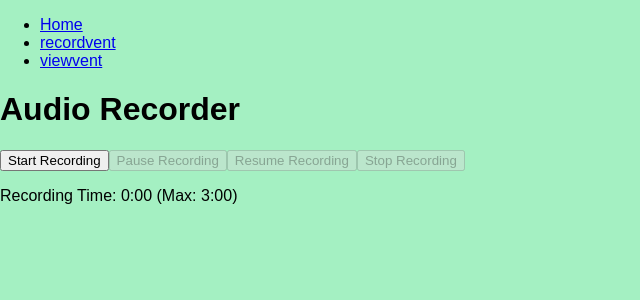
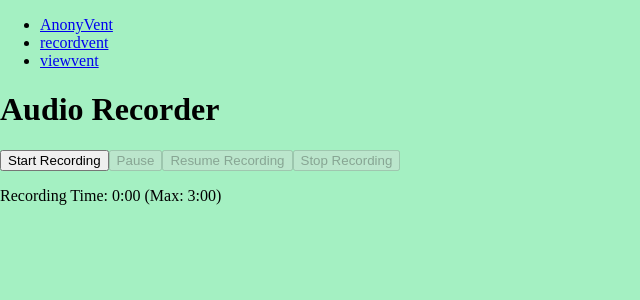
Before and after one commit to ChefOmarDee/AnonyVent, a React (Create React App) app in the folder client/: page /recordvent in a window 1280 px wide. Shown: the top 300 px of the page, without its empty margins (0-640 px from the left). Built offline with nearby package versions, Linux system fonts and the light colour scheme.

Commit message:
added font

```diff
--- a/client/src/index.css
+++ b/client/src/index.css
@@ -1,13 +1,12 @@
 body {
   margin: 0;
-  font-family: -apple-system, BlinkMacSystemFont, 'Segoe UI', 'Roboto', 'Oxygen',
-    'Ubuntu', 'Cantarell', 'Fira Sans', 'Droid Sans', 'Helvetica Neue',
-    sans-serif;
+  font-family: "Josefin Slab", serif;
+  font-optical-sizing: auto;
+  font-style: normal;
   -webkit-font-smoothing: antialiased;
   -moz-osx-font-smoothing: grayscale;
 }
 
 code {
-  font-family: source-code-pro, Menlo, Monaco, Consolas, 'Courier New',
-    monospace;
+  font-family: "Josefin Slab", serif;
 }
--- a/client/src/pages/Home.css
+++ b/client/src/pages/Home.css
@@ -1,6 +1,5 @@
 body {
     margin: 0;
-    font-family: Arial, sans-serif;
     background-color: #A4F0C2;
 }
 main {
--- /dev/null
+++ b/client/src/pages/Layout.css
@@ -0,0 +1,4 @@
+body {
+    font-size: 50px;
+    padding: 20px;
+}
--- a/client/src/pages/Layout.jsx
+++ b/client/src/pages/Layout.jsx
@@ -1,12 +1,13 @@
 import { Outlet, Link } from "react-router-dom";
 import React from "react";
+//import "./Layout.css";
 const Layout = () => {
 	return (
 		<>
 			<nav>
 				<ul>
 					<li>
-						<Link to="/">Home</Link>
+						<Link to="/">AnonyVent</Link>
 					</li>
 					<li>
 						<Link to="/recordvent">recordvent</Link>
--- a/client/src/pages/RecordVent.jsx
+++ b/client/src/pages/RecordVent.jsx
@@ -1,5 +1,6 @@
 import React, { useState, useRef, useEffect } from "react";
 import axios from "axios";
+import pauseImg from "../images/pause-button.png";
 
 const RecordVent = () => {
 	const [isRecording, setIsRecording] = useState(false);
@@ -147,10 +148,11 @@ const RecordVent = () => {
 		<div>
 			<h1>Audio Recorder</h1>
 			<button onClick={startRecording} disabled={isRecording}>
+				{" "}
 				Start Recording
 			</button>
 			<button onClick={pauseRecording} disabled={!isRecording || isPaused}>
-				Pause Recording
+				Pause
 			</button>
 			<button onClick={resumeRecording} disabled={!isRecording || !isPaused}>
 				Resume Recording
```
Also changed, not shown: client/src/images/pause-button.png (added), client/src/images/stop-button.png (added).
